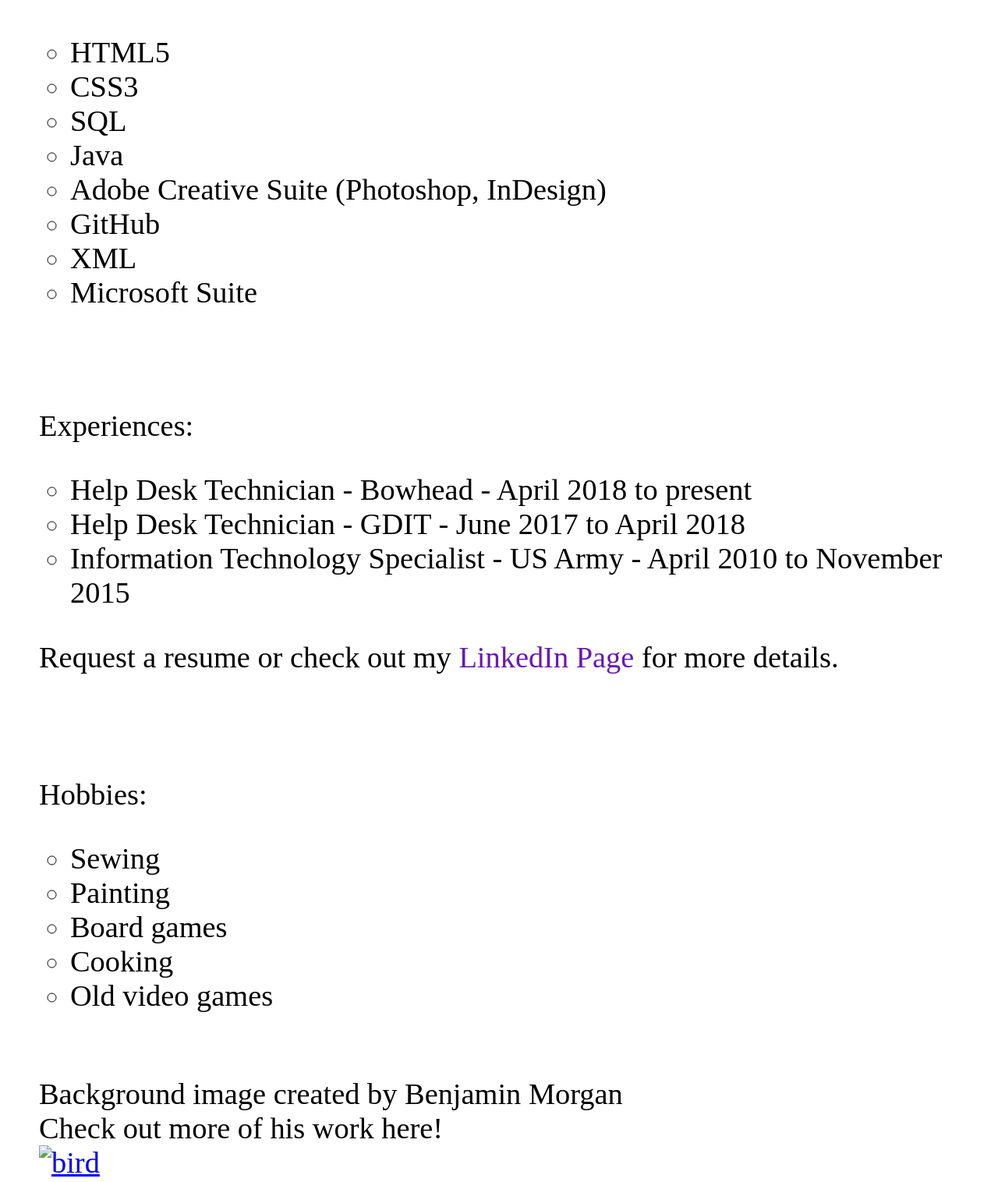
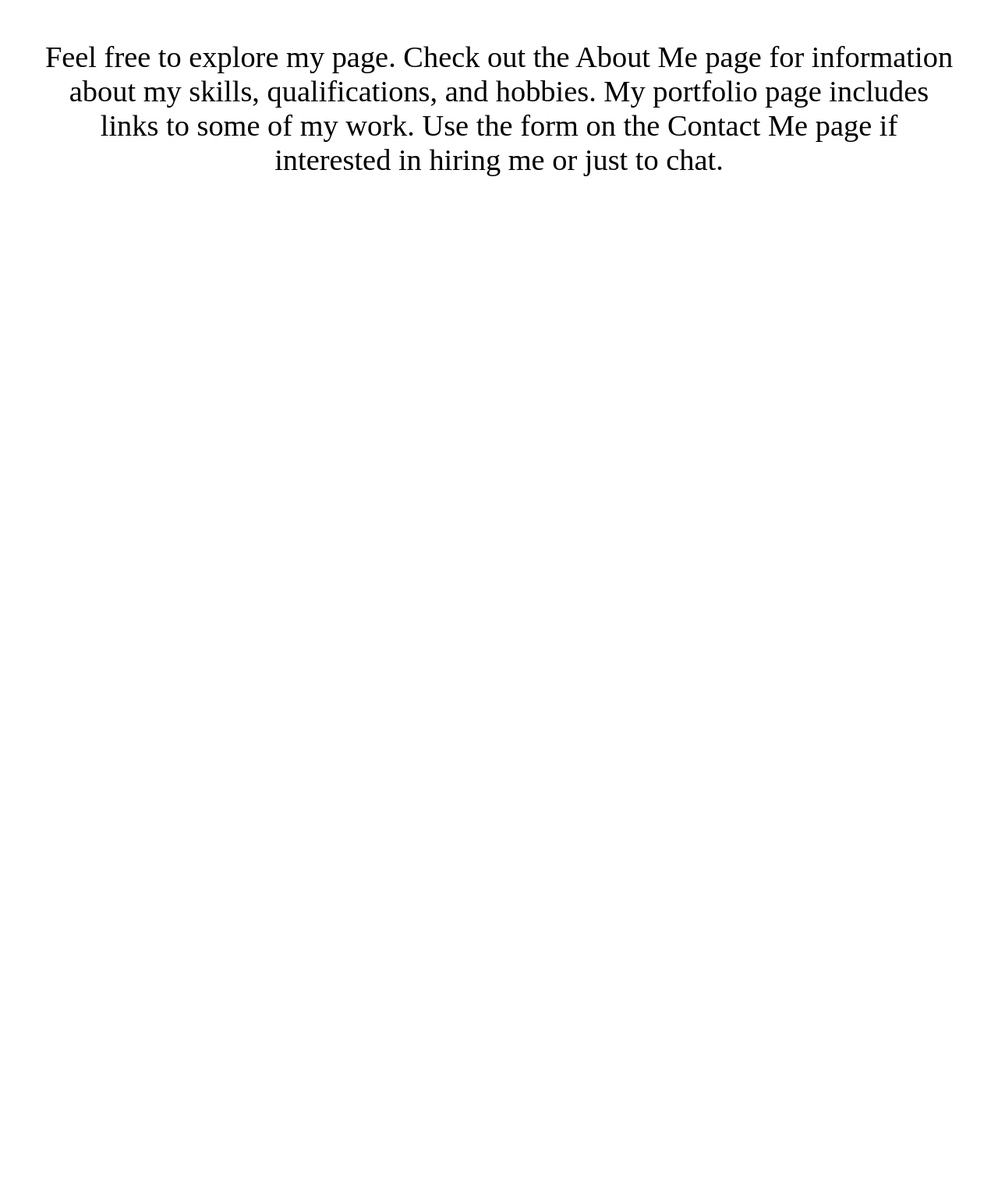
Before and after one commit to SelkieFaery/portfolio, a plain HTML site: page index.html in a window 1280 px wide. Shown: the part 1245-2761 px from the top of the page at 78% size. After the commit the page ends 1760 px from the top, so only its background shows below. Drawn offline with nearby package versions, Linux system fonts and the light colour scheme.

Commit message:
Update index.html

```diff
--- a/index.html
+++ b/index.html
@@ -58,56 +58,32 @@ section {
 </div> <!--closing tag for navbar-->
 
 <h1>SHEILA PERCY</h1>
-<a class="three" href="#section2">  Skills ></a>
-<h2>About</h2>
+<a class="three" href="#section2">Info ></a>
+<h2>Front-End Web Developer</h2>
 
 
 
-<div id="content" class="about">
+<div id="content" class="centertext">
 
 
 <br>
 <div class="main" id="section2"></div>
 <br>
-Skills:
-<ul style="list-style-type:circle">
-  <li>HTML5</li>
-  <li>CSS3</li>
-  <li>SQL</li>
-  <li>Java</li>
-  <li>Adobe Creative Suite (Photoshop, InDesign)</li>
-  <li>GitHub</li>
-  <li>XML</li>
-  <li>Microsoft Suite</li>
-</ul>
+Info:
 <br>
 <br>
-Experiences:
-<ul style="list-style-type:circle">
-<li>Help Desk Technician - Bowhead - April 2018 to present</li>
-<li>Help Desk Technician - GDIT - June 2017 to April 2018</li>
-<li>Information Technology Specialist - US Army - April 2010 to November 2015</li>
-</ul>
-Request a resume or check out my <a class="two" href="https://www.linkedin.com/in/sheila-percy-667b7618/">LinkedIn Page</a> for more details.
+
+Feel free to explore my page.  Check out the About Me
+page for information about my skills,
+qualifications, and hobbies.  My portfolio page
+includes links to some of my work.  Use the form on
+the Contact Me page if interested in hiring me or
+just to chat.
+<br>
+
 <br>
 <br>
-<br>
-<br>
-Hobbies:
-<ul style="list-style-type:circle">
-  <li>Sewing</li>
-  <li>Painting</li>
-  <li>Board games</li>
-  <li>Cooking</li>
-  <li>Old video games</li>
-</ul>
-<br>
-Background image created by Benjamin Morgan
-<br>
-Check out more of his work here!
-<br>
-<a href="https://morganbs.com/"><img src="images/bird.jpg" alt="bird" class="image2"></a>
-<br>
+
 </div>
 
 <div id="footer">
```
